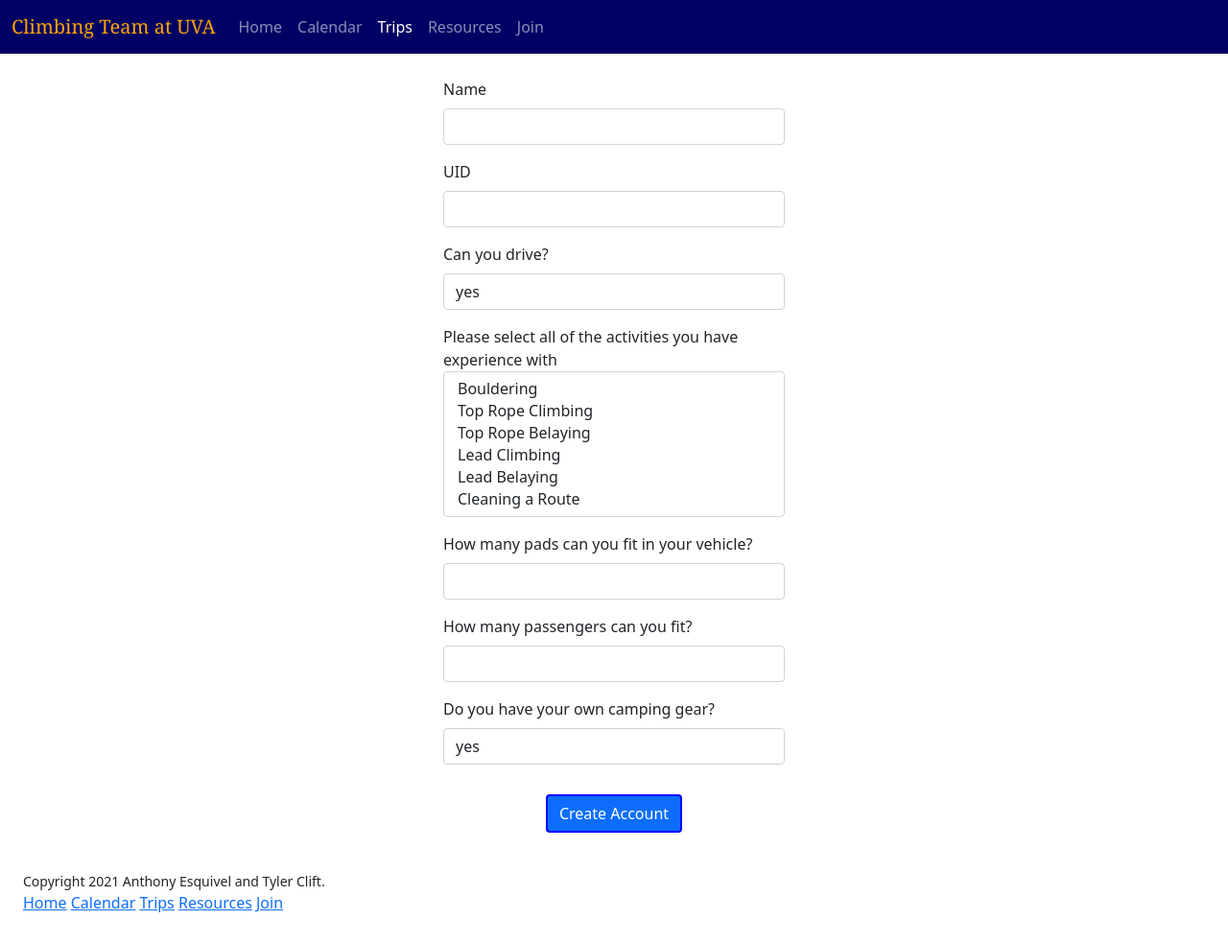
After one commit to AnthonyEsquivel/CS4640-Project, a PHP site: page /register.php in a window 1280 px wide. The commit adds this page. Shown: the whole page at 96% size. Run offline with PHP 8.4, Linux system fonts and the light colour scheme.

Commit message:
login and register

```diff
--- /dev/null
+++ b/register.php
@@ -0,0 +1,159 @@
+<?php
+//Authors: Anthony Esquivel and Tyler Clift
+//Sources used: https://cs4640.cs.virginia.edu
+//Location: https://cs4640.cs.virginia.edu/afe2xd/hw4/
+
+/** DATABASE SETUP **/
+//include('../database_connection.php');
+mysqli_report(MYSQLI_REPORT_ERROR | MYSQLI_REPORT_STRICT); // Extra Error Printing
+//$mysqli = new mysqli($dbserver, $dbuser, $dbpass, $dbdatabase);
+$mysqli = new mysqli("localhost", "root", "", "climbing_team"); // XAMPP Settings
+
+$error_msg = "";
+
+
+// Join the session or start a new one
+session_start();
+
+$experience_string = "";
+
+// Check if options are selected
+if(isset($_POST["experience"])){
+    foreach ($_POST["experience"] as $element)
+        $experience_string .= $element . " ";
+}
+
+// user was not found, create an account
+$insert = $mysqli->prepare("update user set name = ?, uid = ?, is_driver = ?, experience = ?, num_pads = ?, num_passengers = ?, has_gear = ? where email = ?;"); //add elements to database
+$insert->bind_param("ssssiiss", $_POST["name"], $_POST["uid"], $_POST["is_driver"], $experience_string, $_POST["num_pads"], $_POST["num_passengers"], $_POST["has_gear"], $_SESSION["email"]);
+if (!$insert->execute()) {
+    $error_msg = "Error creating new user";
+}
+
+// Save user information into the session to use later
+$_SESSION["name"] = $_POST["name"];
+$_SESSION["uid"] = $_POST["uid"];
+$_SESSION["is_driver"] = $_POST["is_driver"];
+$_SESSION["experience"] = $experience_string;
+$_SESSION["num_pads"] = $_POST["num_pads"];
+$_SESSION["num_passengers"] = $_POST["num_passengers"];
+$_SESSION["has_gear"] = $_POST["has_gear"];
+
+// header("Location: trips.php");
+// exit();
+
+?>
+
+<!DOCTYPE html>
+<html lang="en">
+    <head>
+        <link rel="stylesheet" href="styles/main.css">
+        <meta charset="utf-8">
+        <meta http-equiv="X-UA-Compatible" content="IE=edge">
+        <meta name="viewport" content="width=device-width, initial-scale=1">
+
+        <meta name="author" content="Anthony Esquivel wrote most of the content, Tyler Clift made minor changes">
+        <meta name="description" content="Page for the UVA climbing team">
+        <meta name="keywords" content="UVA virginia rock climbing team club">
+
+        <link href="https://cdn.jsdelivr.net/npm/bootstrap@5.1.1/dist/css/bootstrap.min.css" rel="stylesheet"
+            integrity="sha384-F3w7mX95PdgyTmZZMECAngseQB83DfGTowi0iMjiWaeVhAn4FJkqJByhZMI3AhiU" crossorigin="anonymous">
+
+
+        <title>The Virginia Climbing Team</title>
+    </head>
+
+    <body>
+
+        <nav class="navbar navbar-expand-sm navbar-dark navbar-custom">
+            <div class="container-fluid">
+                <a class="navbar-brand" href="index.html">Climbing Team at UVA</a>
+                <div class="collapse navbar-collapse" id="navbarNav">
+                    <ul class="navbar-nav">
+                        <li class="nav-item"><a class="nav-link" href="index.html">Home</a></li>
+                        <li class="nav-item"><a class="nav-link" href="calendar.html">Calendar</a></li>
+                        <li class="nav-item"><a class="nav-link active" aria-current="page" href="trips.php">Trips</a></li>
+                        <li class="nav-item"><a class="nav-link" href="resources.html">Resources</a></li>
+                        <li class="nav-item"><a class="nav-link" href="join.html">Join</a></li>
+                    </ul>
+                </div>
+            </div>
+        </nav>
+
+        <div class="container" style="margin-top: 15px;">
+            <div class="row justify-content-center">
+                <div class="col-4">
+                    <?php
+                        if (!empty($error_msg)) {
+                            echo "<div class='alert alert-danger'>$error_msg</div>";
+                        }
+                    ?>
+                    <form action="register.php" method="post">
+                        <div class="mb-3">
+                            <label for="name" class="form-label">Name</label>
+                            <input type="string" class="form-control" id="name" name="name"/>
+                        </div>
+
+                        <div class="mb-3">
+                            <label for="uid" class="form-label">UID</label>
+                            <input type="int" class="form-control" id="uid" name="uid"/>
+                        </div>
+                        <div class="mb-3">
+                            <label for="is_driver" class="form-label">Can you drive?</label>
+                            <select type="boolean" class="form-control" id="is_driver" name="is_driver">
+                                <option value="yes">yes</option>
+                                <option value="no">no</option>
+                            </select>
+                        </div>
+                        <div class="mb-3">
+                        <label for ="experience">Please select all of the activities you have experience with</label>
+                        <select multiple name="experience[]" class="form-control" id="experience" size = 6>
+                            <option value="bouldering">Bouldering</option>
+                            <option value="trclimbing">Top Rope Climbing</option>
+                            <option value="trbelaying">Top Rope Belaying</option>
+                            <option value="leadclimbing">Lead Climbing</option>
+                            <option value="leadbelaying">Lead Belaying</option>
+                            <option value="cleaning">Cleaning a Route</option>
+                        </select>
+                        </div>
+                        <div class="mb-3">
+                            <label for="num_pads" class="form-label">How many pads can you fit in your vehicle?</label>
+                            <input type="int" class="form-control" id="num_pads" name="num_pads"/>
+                        </div>
+                        <div class="mb-3">
+                            <label for="num_passengers" class="form-label">How many passengers can you fit?</label>
+                            <input type="int" class="form-control" id="num_passengers" name="num_passengers"/>
+                        </div>
+                        <div class="mb-3">
+                            <label for="has_gear" class="form-label">Do you have your own camping gear?</label>
+                            <select type="boolean" class="form-control" id="has_gear" name="has_gear">
+                                <option value="true">yes</option>
+                                <option value="false">no</option>
+                            </select>
+                        </div>
+
+                        <div class="text-center">
+                            <button type="submit" class="btn btn-primary">Create Account</button>
+                        </div>
+                    </form>
+                </div>
+            </div>
+        </div>
+
+        <!--Footer-->
+        <footer class="container foot row col-12">
+            <small class=copyright>Copyright 2021 Anthony Esquivel and Tyler Clift. </small>
+            <nav>
+                <a href=index.html>Home</a>
+                <a href=calendar.html>Calendar</a>
+                <a href=trips.html>Trips</a>
+                <a href=resources.html>Resources</a>
+                <a href=join.html>Join</a>
+            </nav>
+        </footer>
+
+        <script src="https://cdn.jsdelivr.net/npm/bootstrap@5.1.1/dist/js/bootstrap.bundle.min.js"
+            integrity="sha384-/bQdsTh/da6pkI1MST/rWKFNjaCP5gBSY4sEBT38Q/9RBh9AH40zEOg7Hlq2THRZ"
+            crossorigin="anonymous"></script>
+    </body>
+</html>
```
Also changed, not shown: db_setup.php (+11 -14 lines), login.php (+8 -10 lines).
